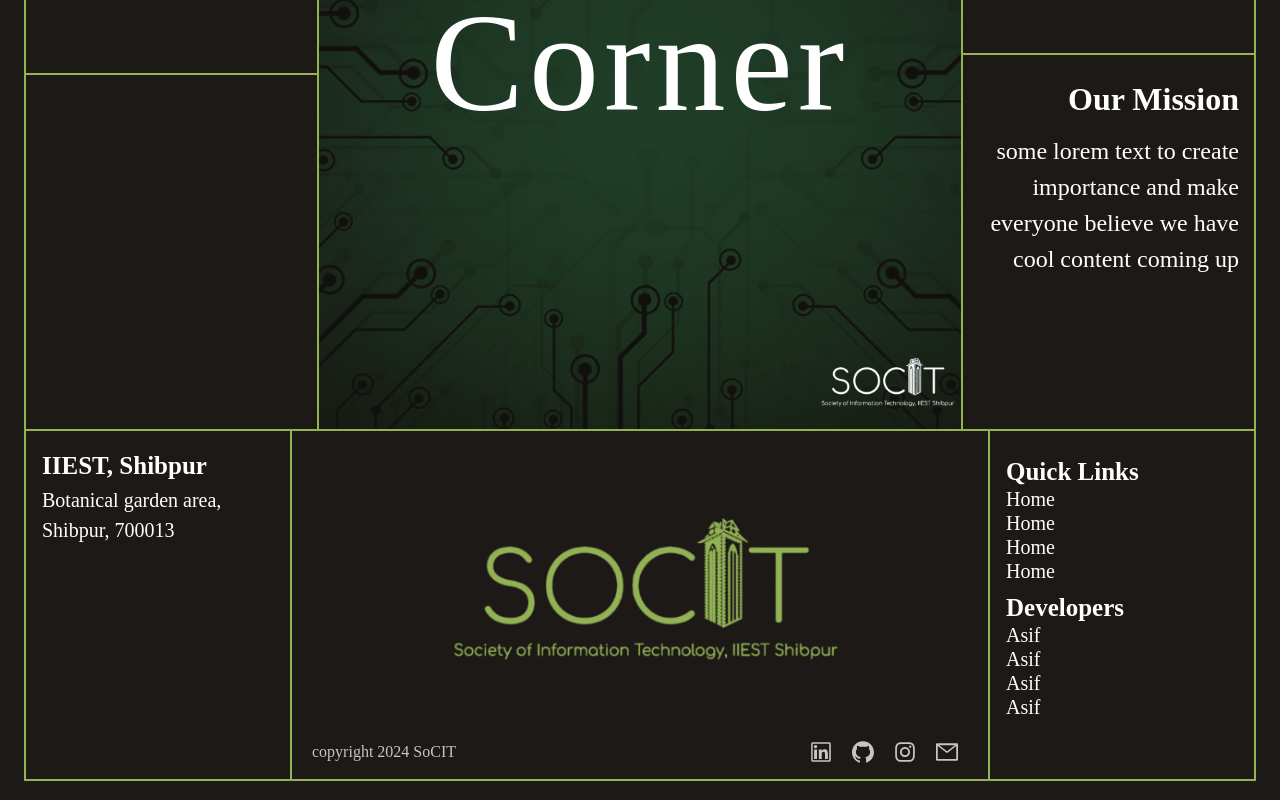
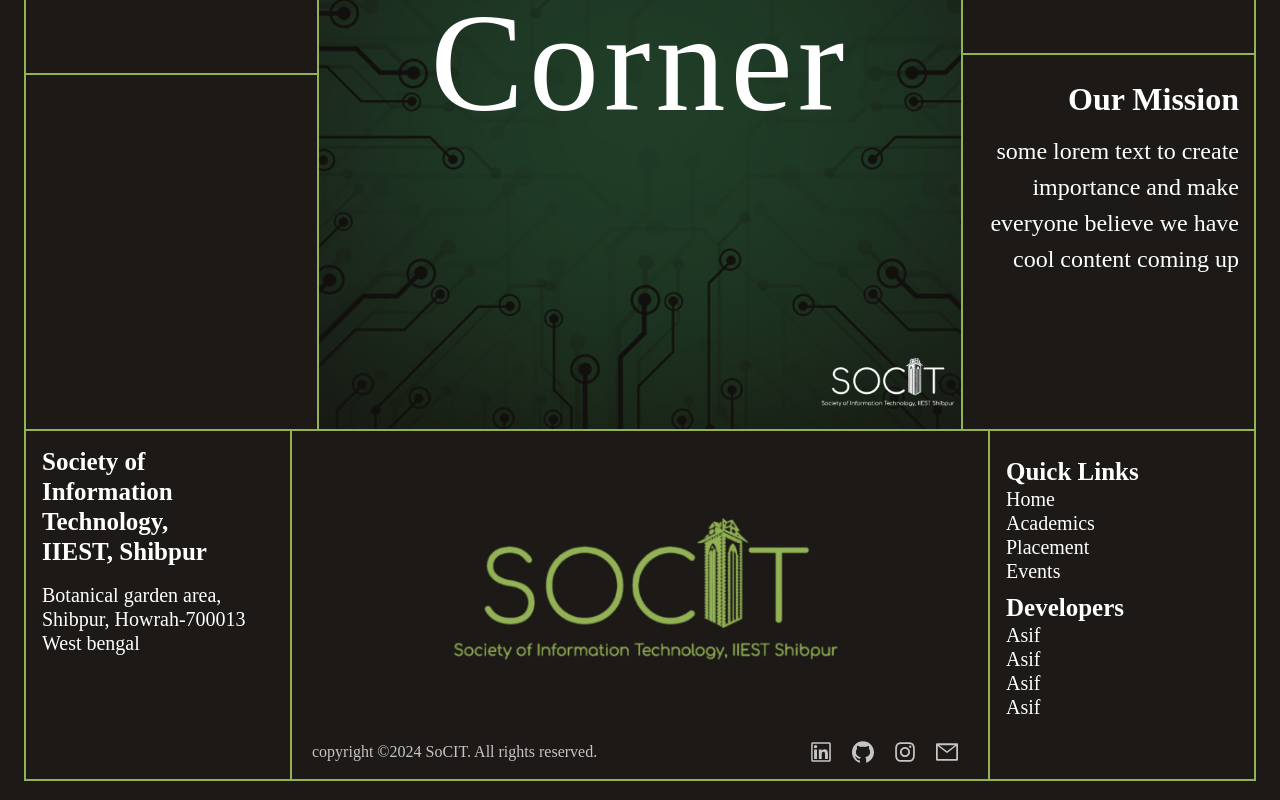
Before and after one commit to Soumyajit0803/SOCIT, a React (Vite) app in the folder client/: page / in a window 1280 px wide. Shown: the part 406-1206 px from the top of the page. Built offline with nearby package versions, Linux system fonts and the light colour scheme; a web font is replaced by a local one.

Commit message:
[UPDATE]: Adding router links

```diff
--- a/client/src/components/Footer/Footer.css
+++ b/client/src/components/Footer/Footer.css
@@ -34,11 +34,16 @@
     font-size: min(6vw, 25px);
     font-weight: bold;
     background-color: #1C1917;
+    line-height: 1.2em;
+    padding-bottom: 1rem
 }
 
 .Footer-Frame .Footer .Lower .Left-Box .address {
     background-color: #1C1917;
+    line-height: 1.2em;
+
 }
+
 
 .Footer-Frame .Footer .Lower .Mid-Box {
     flex: 9;
@@ -67,7 +72,7 @@
 }
 
 .Footer-Frame .Footer .Lower .Mid-Box .Text .Left {
-    flex: 1;
+    flex: 1.5;
     padding-left: 20px;
     padding-top: 14px;
     font-size: min(3.8vw, 16px);
--- a/client/src/components/Footer/Footer.jsx
+++ b/client/src/components/Footer/Footer.jsx
@@ -16,11 +16,12 @@ const Footer = () => {
                 <div className="Title">
                   <div className="fixedImage">
                   </div>
-                  IIEST, Shibpur
+                  Society of Information Technology,<br />IIEST, Shibpur
                 </div>
                 <div className='address'>
                   Botanical garden area,
-                  Shibpur, 700013
+                  Shibpur, Howrah-700013<br />
+                  West bengal
                 </div>
               </div>
               <div className="wrapper_right"></div>
@@ -31,7 +32,7 @@ const Footer = () => {
             </div>
             <div className="Text">
               <div className="Left">
-                copyright 2024 SoCIT
+                copyright ©2024 SoCIT. All rights reserved.
               </div>
               <div className="Right">
                 <Button type='primary' icon={<LinkedinOutlined />}></Button>
@@ -46,9 +47,9 @@ const Footer = () => {
               <div className="Links">
                 <div className='Title'>Quick Links</div>
                 <div className="item">Home</div>
-                <div className="item">Home</div>
-                <div className="item">Home</div>
-                <div className="item">Home</div>
+                <div className="item">Academics</div>
+                <div className="item">Placement</div>
+                <div className="item">Events</div>
               </div>
               <div className="Links" id='shift_right'>
                 <div className='Title'>Developers</div>
--- a/client/src/components/Header/Header.css
+++ b/client/src/components/Header/Header.css
@@ -6,6 +6,7 @@
     display: flex;
     align-items: center;
     justify-content: space-between;
+    /* position: relative; */
 }
 
 .header .hero {
--- a/client/src/components/Header/Header.jsx
+++ b/client/src/components/Header/Header.jsx
@@ -22,7 +22,6 @@ const AppDrawer = () => {
                         style={{
                             display: "flex",
                             justifyContent: "space-between",
-                            // border: "2px solid var(--green)"
                         }}
                     >
                         <span style={{ fontSize: "1.7rem" }}>Menu</span>
@@ -42,11 +41,15 @@ const AppDrawer = () => {
                         backgroundColor: "var(--black)",
                         color: "var(--green)",
                         fontSize: "1.5rem",
+                        border: "2px solid var(--green)",
                     },
                     header: {
                         backgroundColor: "var(--black)",
                         color: "#fff",
+                        border: "2px solid var(--green)"
+
                     },
+
                 }}
             >
                 <ul
@@ -82,10 +85,18 @@ const Header = () => {
         <header className="header">
             <div className="hero">SOCIT</div>
             <div className="menu">
-                <div className="menu-item">Home</div>
-                <div className="menu-item">Events</div>
-                <div className="menu-item">Placement</div>
-                <div className="menu-item">Gallery</div>
+                <Link style={{ textDecoration: "none", color: "inherit" }} to="/">
+                    <div className="menu-item">Home</div>
+                </Link>
+                <Link style={{ textDecoration: "none", color: "inherit" }} to="/events">
+                    <div className="menu-item">Events</div>
+                </Link>
+                <Link style={{ textDecoration: "none", color: "inherit" }} to="/placement">
+                    <div className="menu-item">Placement</div>
+                </Link>
+                <Link style={{ textDecoration: "none", color: "inherit" }} to="/gallery">
+                    <div className="menu-item">Gallery</div>
+                </Link>
             </div>
             <div className="drawer-button">
                 <AppDrawer />
```
